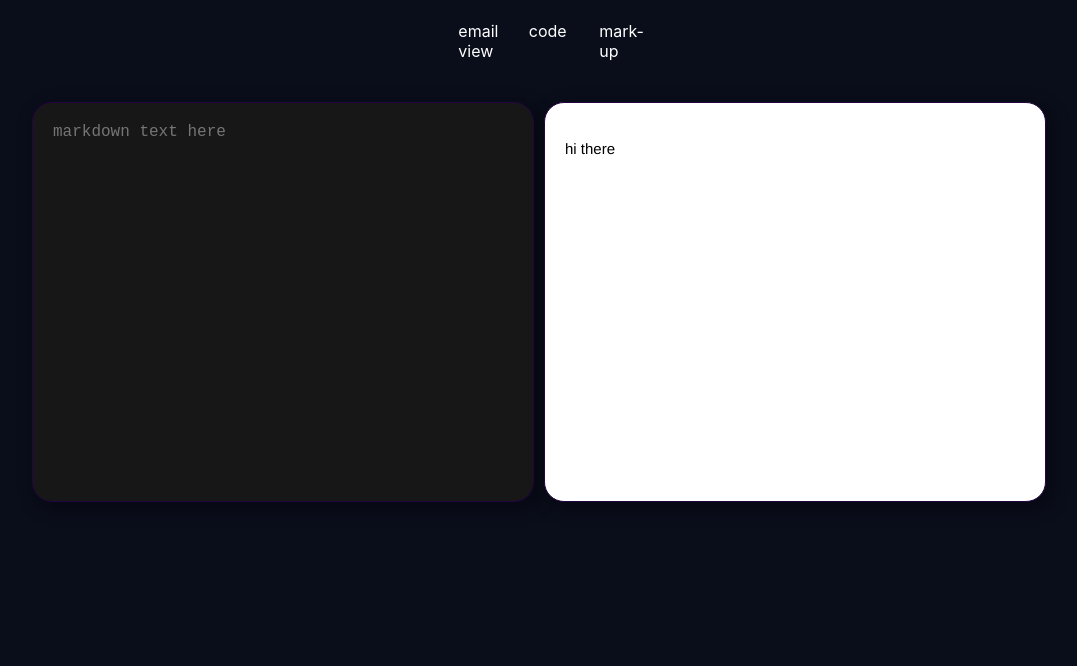
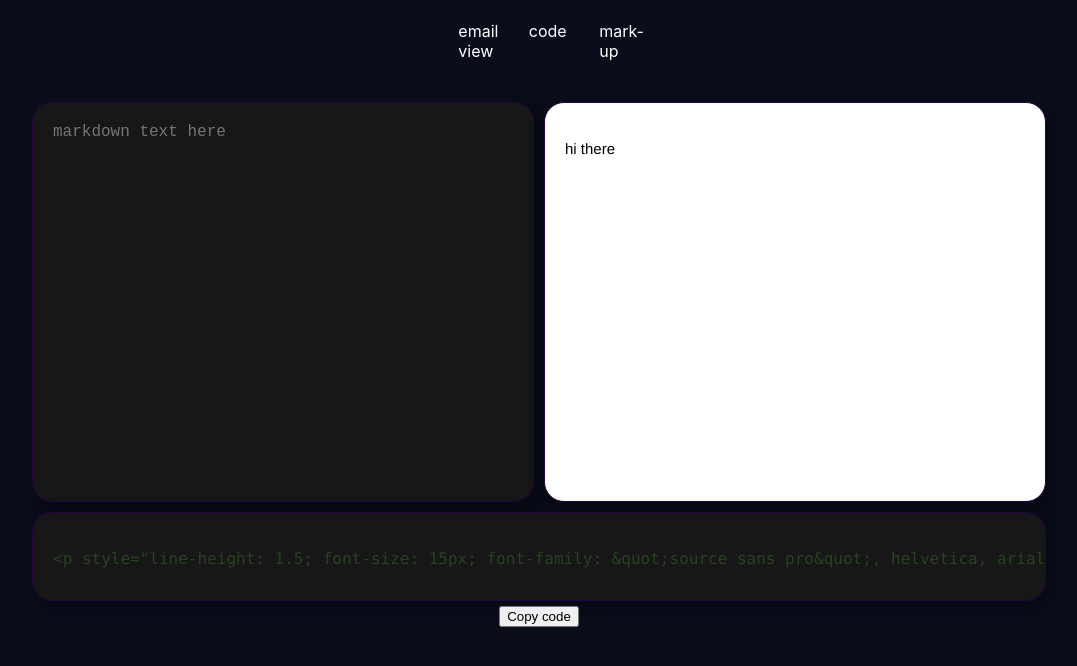
Before and after one commit to xdMR/email_converter, a React (Create React App) app: page / in a window 1280 px wide. Shown: the top 666 px of the page, without its empty margins (101-1178 px from the left). Built offline with nearby package versions, Linux system fonts and the light colour scheme.

Commit message:
converts code to html: html code box added with 'copy code to clipboard' button

```diff
--- a/package.json
+++ b/package.json
@@ -8,7 +8,8 @@
     "@testing-library/user-event": "^13.5.0",
     "react": "^18.2.0",
     "react-dom": "^18.2.0",
-    "react-scripts": "5.0.1",
+    "react-markdown": "^8.0.3",
+    "react-scripts": "^5.0.1",
     "web-vitals": "^2.1.4"
   },
   "scripts": {
--- a/src/App.css
+++ b/src/App.css
@@ -5,12 +5,12 @@
   --linkHover: rgb(223 119 254);
 }
 
-body{
+body {
   background-color: rgb(232, 241, 250);
   color: rgb(20, 20, 21);
   background-color: var(--bgColor);
 }
-.converter{
+.converter {
   /* width: min(80%, max(320px, 100vw)); */
   width: 80%;
   margin: 0 auto;
@@ -20,8 +20,7 @@ body{
   align-items: center;
 }
 
-
-.textarea{
+.textarea {
   min-height: 50vh;
   padding: 20px 20px;
   box-sizing: border-box;
@@ -29,39 +28,54 @@ body{
   background-color: #171717;
   font-size: 16px;
   resize: none;
-  color:rgb(216, 233, 239);
+  color: rgb(216, 233, 239);
   border-radius: 20px;
   -webkit-box-shadow: 5px 5px 15px 5px #00000048;
-box-shadow: 5px 5px 15px 5px #00000048;
-overflow-y:auto;
+  box-shadow: 5px 5px 15px 5px #00000048;
+  overflow-y: auto;
 }
-.textarea:focus{
+.textarea:focus {
   outline: none;
   outline: 1 solid var(--linkColor);
 
   border-color: var(--linkColor);
   box-shadow: 0 0 5px var(--linkColor);
 }
+.htmlBox {
+  max-height: 20vh;
+  font-size: 8px;
+  padding: 20px 20px;
+  box-sizing: border-box;
+  border: 1px solid var(--mainBorderColor);
+  background-color: #171717;
+  font-size: 16px;
+  resize: none;
+  color: rgb(38, 67, 31);
+  border-radius: 20px;
+  -webkit-box-shadow: 5px 5px 15px 5px #00000048;
+  box-shadow: 5px 5px 15px 5px #00000048;
+  overflow-y: auto;
+}
 
-.menu{
+.menu {
   display: flex;
   flex-direction: row;
   flex-wrap: wrap;
 }
-.menu > *{
-  color:white;
+.menu > * {
+  color: white;
   list-style: none;
   flex: 1;
   margin: 5px;
   padding-bottom: 15px;
 }
-.menu > *:hover{
+.menu > *:hover {
   text-decoration: none;
   padding-bottom: 10px;
   border-bottom: 5px solid var(--linkColor);
 }
 
-.panel{
+.panel {
   width: 100%;
   height: 100%;
   display: flex;
@@ -73,22 +87,21 @@ overflow-y:auto;
   .panel {
     flex-direction: column;
   }
-  .textarea{
+  .textarea {
     width: 100%;
   }
-  .markdownBox{
+  .markdownBox {
     width: 100%;
   }
-
 }
 
-.panel > *{
+.panel > * {
   flex: 1;
   margin: 5px;
   padding-bottom: 15px;
 }
 
-.markdownBox{
+.markdownBox {
   background-color: white;
   min-height: 50vh;
   padding: 20px 20px;
@@ -96,13 +109,13 @@ overflow-y:auto;
   border: 1px solid var(--mainBorderColor);
   font-size: 16px;
   resize: none;
-  color:rgb(19, 19, 19);
+  color: rgb(19, 19, 19);
   border-radius: 20px;
   -webkit-box-shadow: 5px 5px 15px 5px #00000048;
-box-shadow: 5px 5px 15px 5px #00000048;
-overflow-y:auto;
-max-height: 300px;
+  box-shadow: 5px 5px 15px 5px #00000048;
+  overflow-y: auto;
+  max-height: 300px;
 }
-.markdownBox:hover{
+.markdownBox:hover {
   cursor: not-allowed;
 }
--- a/src/App.js
+++ b/src/App.js
@@ -1,11 +1,14 @@
-import { useState} from "react";
+import { useState, useEffect } from "react";
+
+import ReactMarkdown from "react-markdown";
+import EmailHTML from "./emailHTML";
+
 import "./App.css";
 import Converter from "./Converter";
 import Panel from "./Panel";
 import Header from "./Header";
 
-import ReactMarkdown from "react-markdown";
-import EmailHTML from "./emailHTML";
+
 
 function App() {
   const [markdownText, setMarkdownText] = useState("hi there");
@@ -14,8 +17,15 @@ function App() {
     setMarkdownText(e.target.value);
     console.log(markdownText);
   };
+  const [html, setHtml] = useState("");
 
-
+  useEffect(() => {
+    const el = document.querySelector(".markdownBox");
+    if (el) {
+      const mdHTML = el.innerHTML;
+      setHtml(mdHTML);
+    }
+  }, [markdownText]);
 
   const snippets = {
     unsubscribe: `<div style="padding:20px;">
@@ -24,9 +34,7 @@ function App() {
     <br />
     <a href="*|UPDATE_PROFILE|*" style="color:#666;">Update your preferences</a> or <a href="*|UNSUB|*" style="color:#666;">Unsubscribe *|EMAIL|* </a> from this list.</p>
     </div>`,
-
-  }
-
+  };
 
   return (
     <Converter>
@@ -40,17 +48,22 @@ function App() {
           onChange={(e) => handleChange(e)}
         ></textarea>
 
-
-
-        <ReactMarkdown   className="markdownBox" components={ EmailHTML} children={markdownText} />
-
-
-
+        <ReactMarkdown
+          className="markdownBox"
+          components={EmailHTML}
+          children={markdownText}
+        />
       </Panel>
 
-
-
-
+      <Panel>
+        <div className="htmlBox">
+          <pre>
+            <code>{html}</code>
+          </pre>
+        </div>
+      </Panel>
+      <button onClick={() => {navigator.clipboard.writeText(html)}}
+>Copy code </button>
     </Converter>
   );
 }
```
Also changed, not shown: 1 other file (tests, documents, lock files or other folders).
